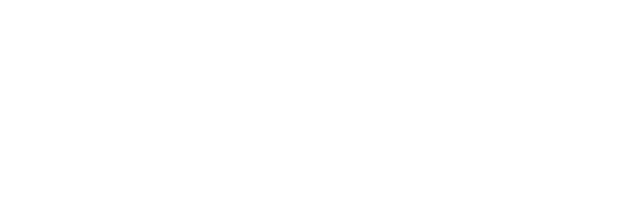
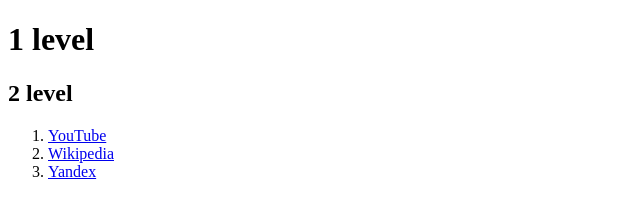
Before and after one commit to KateBeloglazova/task-html, a website: page src/index.html in a window 1280 px wide. Shown: the whole page, without its empty margins (0-640 px from the left). Drawn offline with Linux system fonts and the light colour scheme.

Commit message:
Задание по HTML

```diff
--- a/src/index.html
+++ b/src/index.html
@@ -1,7 +1,15 @@
 <!DOCTYPE html>
 <html lang="en">
     <head>
-        <title>HTML</title>
+        <title>Beloglazova</title>
     </head>
-    <body></body>
+    <body>
+        <h1>1 level</h1>
+        <h2>2 level</h2>
+        <ol>
+            <li><a href="https://www.youtube.com/">YouTube</a></li>
+            <li><a href="https://ru.wikipedia.org/">Wikipedia</a></li>
+            <li><a href="https://yandex.ru/">Yandex</a></li>
+        </ol>
+    </body>
 </html>
```
